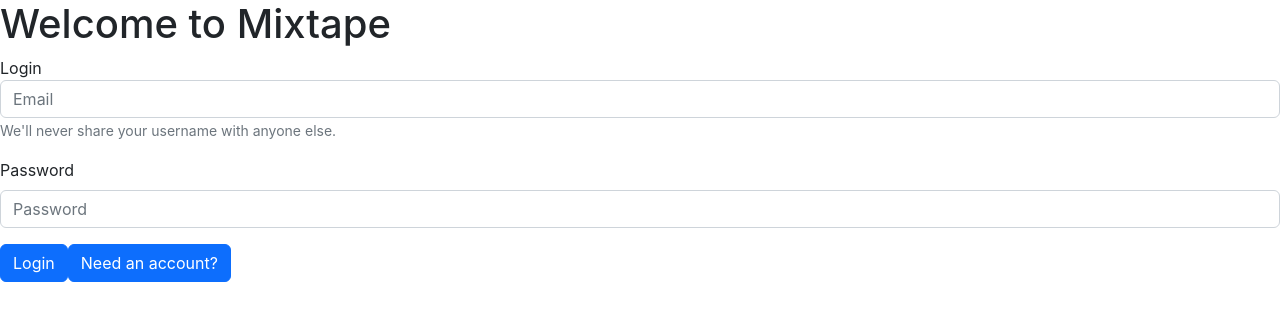
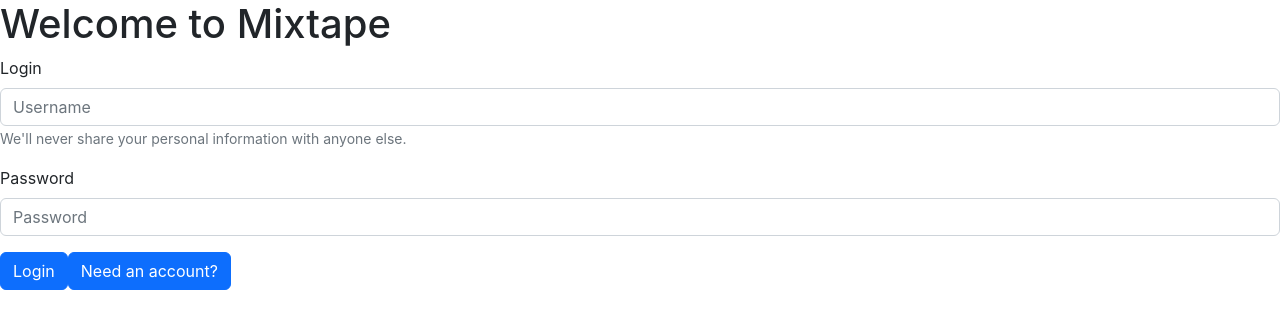
Before and after one commit to KayceLyon/Mixtape-Frontend, a React (Create React App) app in the folder mixtape/: page /api/playlists in a window 1280 px wide. Shown: the top 328 px of the page. Built offline with nearby package versions, Linux system fonts and the light colour scheme.

Commit message:
login works!

```diff
--- a/mixtape/src/App.js
+++ b/mixtape/src/App.js
@@ -20,12 +20,13 @@
   const [searchParams, setSearchParams] = useSearchParams({query: ""})
   const [filteredPlaylists, setFilteredPlaylists] = useState([])
 
-  const [currentUser, setCurrentUser] = useState({})
+  const [currentUser, setCurrentUser] = useState(false)
   const [toggleLogout, setToggleLogout] = useState(false)
 
   const handleToggleLogout = () => {
-    if(toggleLogout) {
+    if(toggleLogout === true) {
       setToggleLogout(false)
+      console.log(currentUser)
     } else {
       setToggleLogout(true)
     }
@@ -33,12 +34,15 @@
 
 return (
   <>
+  <Routes>
 
-  <Login handleToggleLogout={handleToggleLogout} setCurrentUser={setCurrentUser} />
+    <Route path = 'api/playlists' element={<Login handleToggleLogout={handleToggleLogout} setCurrentUser={setCurrentUser} />} >
+    </Route>
 
-  { currentUser.username ?
+    { currentUser === true ?
 
-  <Routes>
+ <>
+
     <Route path = "/api/playlists" element={<Navigation searchParams = {searchParams} setSearchParams = {setSearchParams} filteredPlaylists = {filteredPlaylists} setFilteredPlaylists = {setFilteredPlaylists} playlists={playlists} setPlaylists={setPlaylists}/>}>
       <Route index element={<Index searchParams = {searchParams} setSearchParams = {setSearchParams} filteredPlaylists = {filteredPlaylists} setFilteredPlaylists = {setFilteredPlaylists} playlists={playlists} setPlaylists={setPlaylists}/>}  />
       <Route path="new" element={<Annotation formData={formData} setFormData={setFormData} setPlaylists={setPlaylists}/>} />
@@ -46,13 +50,21 @@
 
     </Route>
     <Route path="/" element={<Navigate to="/api/playlists" />} />
-    </Routes>
+    </>
 
 :
 null
 }
+
+</Routes>
+
 </>
 )
+
+
+
+
+
 }
 
 export default App;
--- a/mixtape/src/components/Login.js
+++ b/mixtape/src/components/Login.js
@@ -7,13 +7,13 @@
 
 function Login(props) {
 
-  const [email, setEmail] = useState('')
+  const [username, setUsername] = useState('')
   const [password, setPassword] = useState('')
 
   const triggerLogin = (event) => {
     event.preventDefault()
     let userObj = {
-      email: email,
+      username: username,
       password: password
     }
     handleLogin(userObj)
@@ -21,10 +21,11 @@
 
   const handleLogin = (userObj) => {
     console.log(userObj);
-  axios.post('http://localhost:8000/api/useraccount', userObj).then((response) => {
-    if(response.data.email){
-      console.log(response);
-      props.setCurrentUser(response.data)
+  axios.get('http://localhost:8000/api/useraccount/login').then((response) => {
+
+    if(response){
+        console.log('works');
+      props.setCurrentUser(true)
       props.handleToggleLogout()
     } else {
       console.log('error');
@@ -39,12 +40,12 @@
     <>
      <div className="bg">
      <h1>Welcome to Mixtape</h1>
-    <Form class="submit" onSubmit={triggerLogin} className='inputForm'>
+    <Form className="submit" onSubmit={triggerLogin}>
     <Form.Group className="mb-3" controlId="formBasic">
-      <Form.Label class='log'>Login</Form.Label>
-      <Form.Control type="text" placeholder="Email" className="textInput" onChange={(event)=>{setEmail(event.target.value)}}/>
+      <Form.Label className='log'>Login</Form.Label>
+      <Form.Control type="text" placeholder="Username" className="textInput" onChange={(event)=>{setUsername(event.target.value)}}/>
       <Form.Text className="text-muted">
-        We'll never share your username with anyone else.
+        We'll never share your personal information with anyone else.
       </Form.Text>
     </Form.Group>
 
--- a/mixtape/src/components/Navigation.js
+++ b/mixtape/src/components/Navigation.js
@@ -6,8 +6,7 @@
 import Offcanvas from 'react-bootstrap/Offcanvas';
 
 
-import Login from './Login'
-import Logout from './User'
+
 import Search from './Search'
 
 const Navigation = (params) => {
```
Lines whose indentation alone changed are shown as unchanged.
